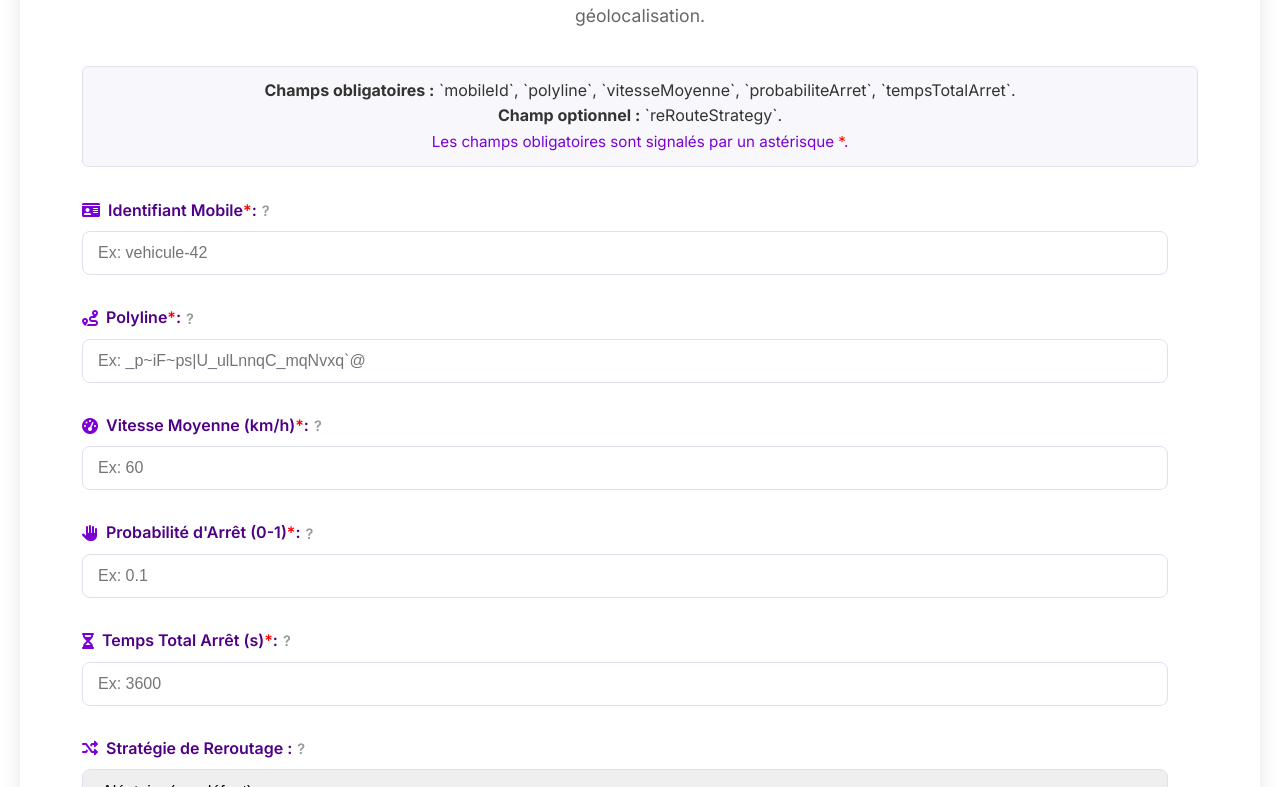
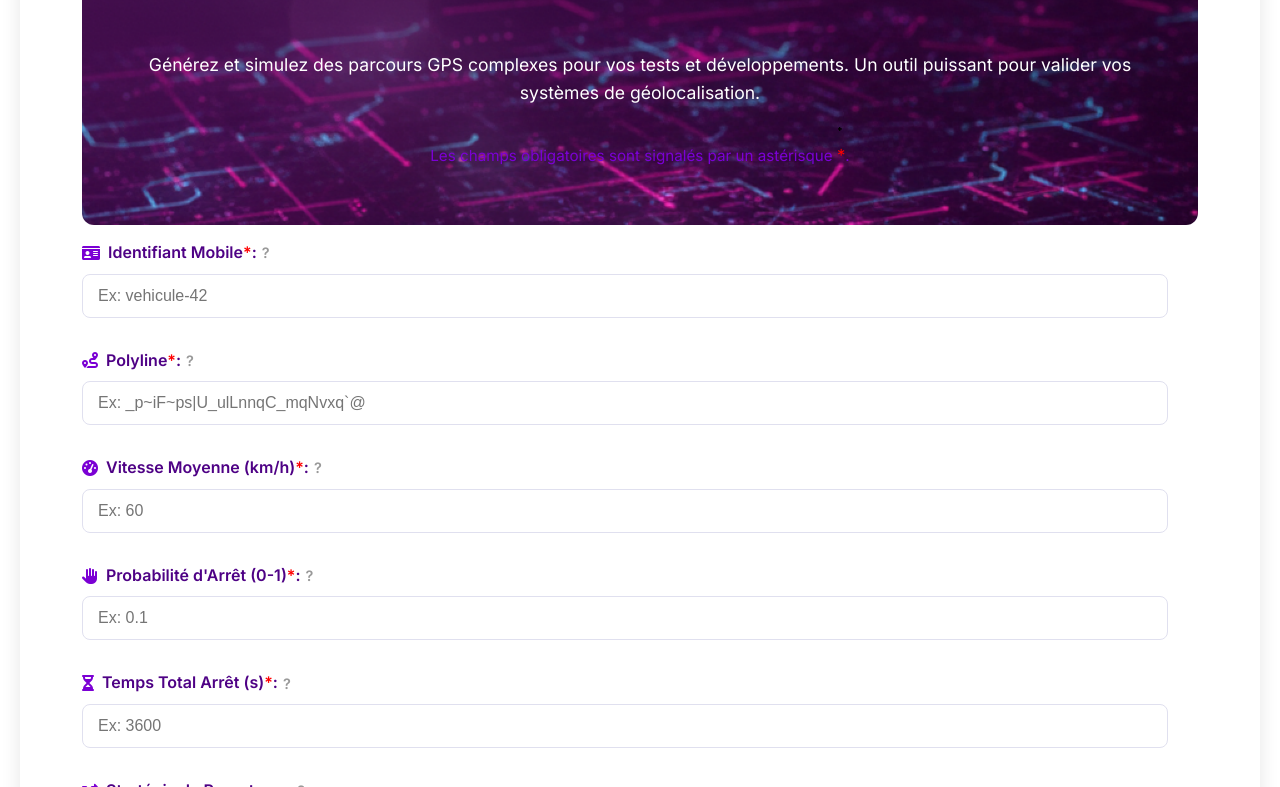
Before and after one commit to KUROYUKIHIME333/GPS-SIMULATOR, a website: page public/simulate.html in a window 1280 px wide. Shown: the part 232-1019 px from the top of the page. Drawn offline with Linux system fonts and the light colour scheme.

Commit message:
Make backgrounds images more appealing?

```diff
--- a/public/css/home.css
+++ b/public/css/home.css
@@ -4,7 +4,7 @@ body {
 	background-color: var(--primary-dark);
 }
 .landing-hero {
-	background-image: url('../assets/background-city-gps-sun.png');
+	background-image: linear-gradient(rgba(0, 0, 0, 0.5), rgba(0, 0, 0, 0.5)), url('../assets/background-city-gps-sun.png');
 	background-size: cover;
 	background-position: center 40%; /* Ajuste la position pour une meilleure mise en avant */
 	background-repeat: no-repeat;
--- a/public/css/style.css
+++ b/public/css/style.css
@@ -16,7 +16,7 @@
 }
 
 body {
-  font-family: "Inter", sans-serif;
+	font-family: 'Inter', sans-serif;
 	margin: 0;
 	padding: 0;
 	box-sizing: border-box;
@@ -40,6 +40,14 @@ h3 {
 	box-sizing: border-box;
 }
 
+.header-pics {
+	padding: 5%;
+	border-radius: 12px;
+	background-image: url('../assets/background-circuits.png');
+  background-size: cover;
+	background-position: center 40%;
+}
+
 .content-card {
 	background-color: var(--card-background);
 	border-radius: 12px;
@@ -50,11 +58,17 @@ h3 {
 	margin-top: 30px; /* Espace du haut */
 }
 
-.content-card .subtitle {
-  font-size: 1.1em;
-  color: #666;
+.header-pics h1,
+.header-pics p,
+.header-pics span {
+	color: white;
 	margin-top: 0;
 	margin-bottom: 2em;
+}
+
+.header-pics p,
+.header-pics span {
+	font-size: 1.1em;
 }
 
 form {
@@ -77,9 +91,9 @@ label i.fas {
 	color: var(--primary-color);
 }
 
-input[type="text"],
-input[type="number"],
-input[type="url"],
+input[type='text'],
+input[type='number'],
+input[type='url'],
 select {
 	padding: 12px 15px;
 	border: 1px solid var(--border-color);
@@ -91,16 +105,16 @@ select {
 	transition: all 0.2s ease-in-out;
 }
 
-input[type="text"]:focus,
-input[type="number"]:focus,
-input[type="url"]:focus,
+input[type='text']:focus,
+input[type='number']:focus,
+input[type='url']:focus,
 select:focus {
 	outline: none;
 	border-color: var(--primary-color);
 	box-shadow: 0 0 0 3px rgba(123, 0, 212, 0.2);
 }
 
-button[type="submit"] {
+button[type='submit'] {
 	background-color: var(--primary-color);
 	color: white;
 	padding: 15px 25px;
@@ -117,12 +131,12 @@ button[type="submit"] {
 	gap: 10px;
 }
 
-button[type="submit"]:hover {
+button[type='submit']:hover {
 	background-color: var(--primary-dark);
 	transform: translateY(-2px);
 }
 
-button[type="submit"]:disabled {
+button[type='submit']:disabled {
 	background-color: #cccccc;
 	cursor: not-allowed;
 	transform: none;
--- a/public/simulate.html
+++ b/public/simulate.html
@@ -38,15 +38,10 @@
 	<body>
 		<div class="main-wrapper">
 			<main class="content-card">
-				<div>
+				<div class="header-pics">
 					<h1>GPS Simulator</h1>
 					<p class="subtitle">Générez et simulez des parcours GPS complexes pour vos tests et développements. Un outil puissant pour valider vos systèmes de géolocalisation.</p>
-
-					<div class="form-info" style="margin-bottom: 1em; padding: 0.7em 1em; background: #f8f8fc; border-radius: 6px; border: 1px solid #e0e0ef; color: #333; font-size: 1em">
-						<strong>Champs obligatoires :</strong> `mobileId`, `polyline`, `vitesseMoyenne`, `probabiliteArret`, `tempsTotalArret`.<br />
-						<strong>Champ optionnel :</strong> `reRouteStrategy`.<br />
-						<span style="font-size: 0.95em; color: #7b00d4">Les champs obligatoires sont signalés par un astérisque <span style="color: red">*</span>.</span>
-					</div>
+					<span style="font-size: 0.95em; color: #7b00d4">Les champs obligatoires sont signalés par un astérisque <span style="color: red">*</span>.</span>
 				</div>
 
 				<form id="simForm">
```
Lines whose indentation alone changed are shown as unchanged.
